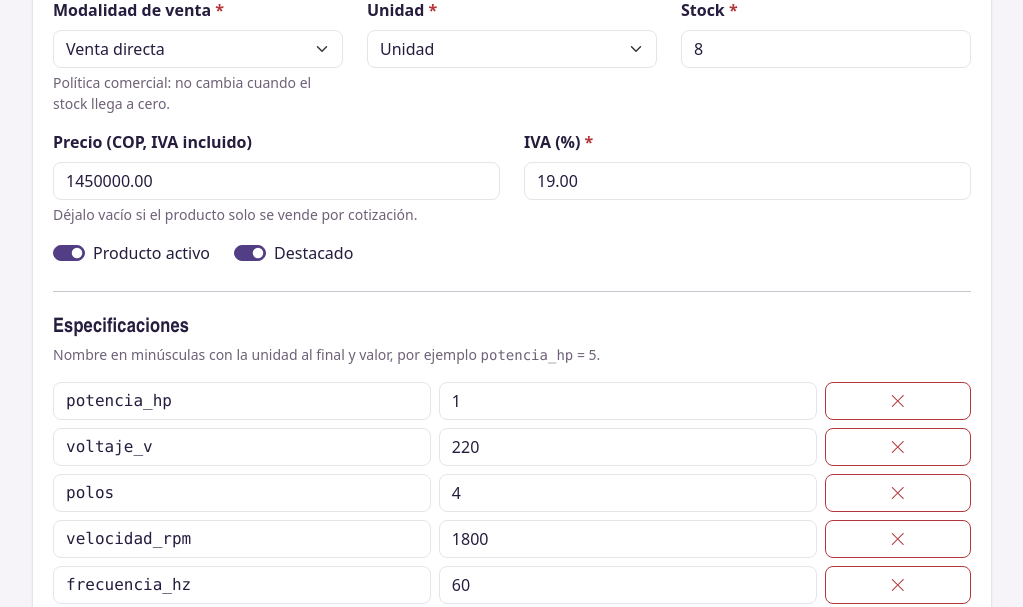
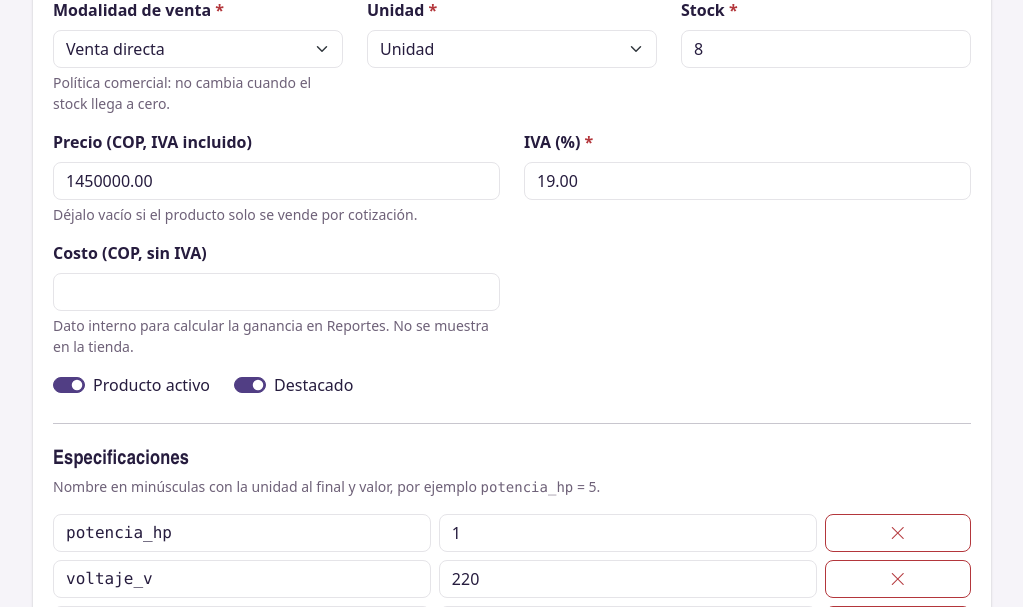
Before and after one commit to marinino5/imagen-electrica-ecommerce, a Laravel app: a page that uses backend/resources/views/admin/products/form.blade.php in a window 1280 px wide. Shown: the part 900-1507 px from the top of the page, without its empty margins (256-1279 px from the left). Run offline with Laravel 12, Linux system fonts and the light colour scheme; a user stored in the database is signed in; data comes from the database, SQL or seed files in the repository; tables that the repository leaves empty hold one stand-in row (values such as "Sample post"); style sheets or scripts are compiled from the project's sources; parts of the project's set-up code (start-up, migrations or seed data) failed here and were passed over; some libraries are stand-ins or nearby versions.

Commit message:
Costo de compra en productos: columna cost_price (nula), campo editable en el formulario del admin y oculto en cualquier serialización para que no salga por la API ni la tienda

```diff
--- a/backend/app/Http/Requests/Admin/ProductRequest.php
+++ b/backend/app/Http/Requests/Admin/ProductRequest.php
@@ -46,6 +46,8 @@ class ProductRequest extends FormRequest
             'sale_mode' => ['required', Rule::enum(SaleMode::class)],
             // Sin precio el producto solo se vende por cotización
             'price' => ['nullable', 'numeric', 'min:0', 'max:9999999999.99', Rule::requiredIf($this->input('sale_mode') === SaleMode::Direct->value)],
+            // Costo interno sin IVA, para los reportes (solo lo editan los admin, dueños de esta ruta)
+            'cost_price' => ['nullable', 'numeric', 'min:0', 'max:9999999999.99'],
             'tax_rate' => ['required', 'numeric', 'min:0', 'max:100'],
             'stock' => ['required', 'integer', 'min:0', 'max:1000000'],
             'is_active' => ['boolean'],
--- a/backend/app/Models/Product.php
+++ b/backend/app/Models/Product.php
@@ -15,13 +15,21 @@ use Illuminate\Database\Eloquent\SoftDeletes;
 
 #[Fillable([
     'category_id', 'brand_id', 'sku', 'name', 'slug', 'short_description',
-    'description', 'image_url', 'specs', 'unit', 'price', 'tax_rate', 'stock',
+    'description', 'image_url', 'specs', 'unit', 'price', 'cost_price', 'tax_rate', 'stock',
     'sale_mode', 'is_active', 'is_featured',
 ])]
 class Product extends Model
 {
     /** @use HasFactory<ProductFactory> */
     use HasFactory, SoftDeletes;
+
+    /**
+     * El costo es un dato interno: oculto para que nunca salga al convertir el
+     * modelo a array o JSON (API Resources, respuestas de la tienda).
+     *
+     * @var list<string>
+     */
+    protected $hidden = ['cost_price'];
 
     protected function casts(): array
     {
@@ -30,6 +38,7 @@ class Product extends Model
             'unit' => ProductUnit::class,
             'sale_mode' => SaleMode::class,
             'price' => 'decimal:2',
+            'cost_price' => 'decimal:2',
             'tax_rate' => 'decimal:2',
             'stock' => 'integer',
             'is_active' => 'boolean',
--- a/backend/resources/views/admin/products/form.blade.php
+++ b/backend/resources/views/admin/products/form.blade.php
@@ -112,6 +112,13 @@
                         @class(['form-control', 'is-invalid' => $errors->has('tax_rate')])>
                 </x-form-group>
             </div>
+            <div class="row">
+                <x-form-group name="cost_price" label="Costo (COP, sin IVA)" class="col-md-6"
+                    help="Dato interno para calcular la ganancia en Reportes. No se muestra en la tienda.">
+                    <input type="number" id="cost_price" name="cost_price" value="{{ old('cost_price', $product->cost_price) }}" min="0" step="0.01"
+                        @class(['form-control', 'is-invalid' => $errors->has('cost_price')])>
+                </x-form-group>
+            </div>
             <div class="d-flex flex-wrap gap-4">
                 <div class="form-check form-switch">
                     <input class="form-check-input" type="checkbox" role="switch" id="is_active" name="is_active" value="1" @checked(old('is_active', $product->is_active))>
--- a/backend/resources/views/admin/products/show.blade.php
+++ b/backend/resources/views/admin/products/show.blade.php
@@ -31,6 +31,8 @@
                         <dd class="col-sm-8">{{ $product->category->name }}</dd>
                         <dt class="col-sm-4">Precio (IVA incluido)</dt>
                         <dd class="col-sm-8">{{ Money::cop($product->price, 'Solo cotización') }} <small class="text-body-secondary">· IVA {{ rtrim(rtrim((string) $product->tax_rate, '0'), '.') }}%</small></dd>
+                        <dt class="col-sm-4">Costo (sin IVA)</dt>
+                        <dd class="col-sm-8">{{ Money::cop($product->cost_price, 'Sin definir') }} <small class="text-body-secondary">· interno</small></dd>
                         <dt class="col-sm-4">Stock</dt>
                         <dd class="col-sm-8">
                             {{ $product->stock }} {{ strtolower($product->unit->label()) }}
```
Also changed, not shown: backend/tests/Feature/Admin/ProductCrudTest.php (+39 -0 lines), backend/database/migrations/2026_10_25_100000_add_cost_price_to_products_table.php (added).
